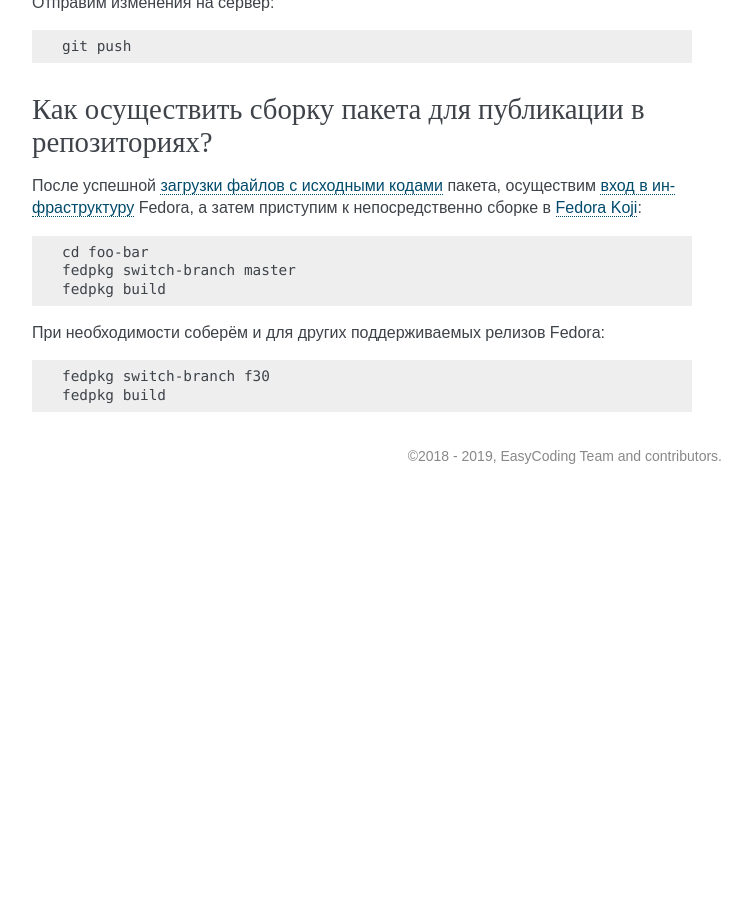
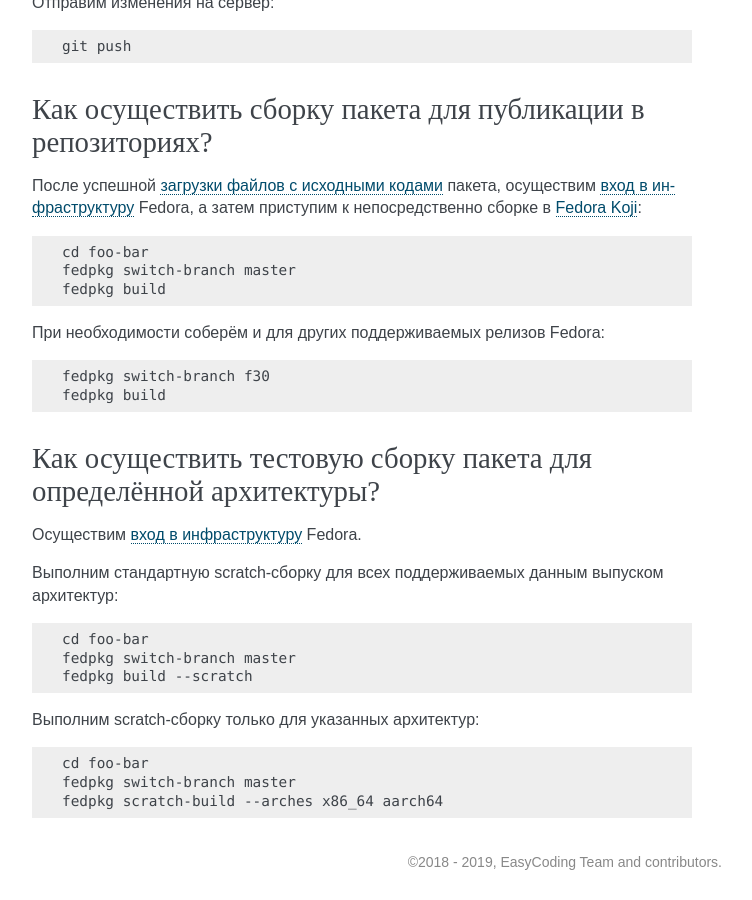
Before and after one commit to RussianFedora/FAQ, a Sphinx documentation site: the page built from source/development.rst, in a window 1280 px wide and 900 px high, scrolled down 17846 px. Shown: the whole window, without its empty margins (388-1140 px from the left). Built offline with Sphinx 7.4.7, drawn with Linux system fonts in a browser that asks for light colours; before the commit the page ends 18340 px from its top, so only the background shows below that; some of the changed text lies outside the part shown.

Commit message:
Added question about scratch builds.

```diff
--- a/source/development.rst
+++ b/source/development.rst
@@ -1018,3 +1018,27 @@
 
     fedpkg switch-branch f30
     fedpkg build
+
+.. index:: fedora, package, build, fedpkg, scratch
+.. _fedpkg-scratch:
+
+Как осуществить тестовую сборку пакета для определённой архитектуры?
+=======================================================================
+
+Осуществим :ref:`вход в инфраструктуру <fedora-login>` Fedora.
+
+Выполним стандартную scratch-сборку для всех поддерживаемых данным выпуском архитектур:
+
+.. code-block:: text
+
+    cd foo-bar
+    fedpkg switch-branch master
+    fedpkg build --scratch
+
+Выполним scratch-сборку только для указанных архитектур:
+
+.. code-block:: text
+
+    cd foo-bar
+    fedpkg switch-branch master
+    fedpkg scratch-build --arches x86_64 aarch64
```
